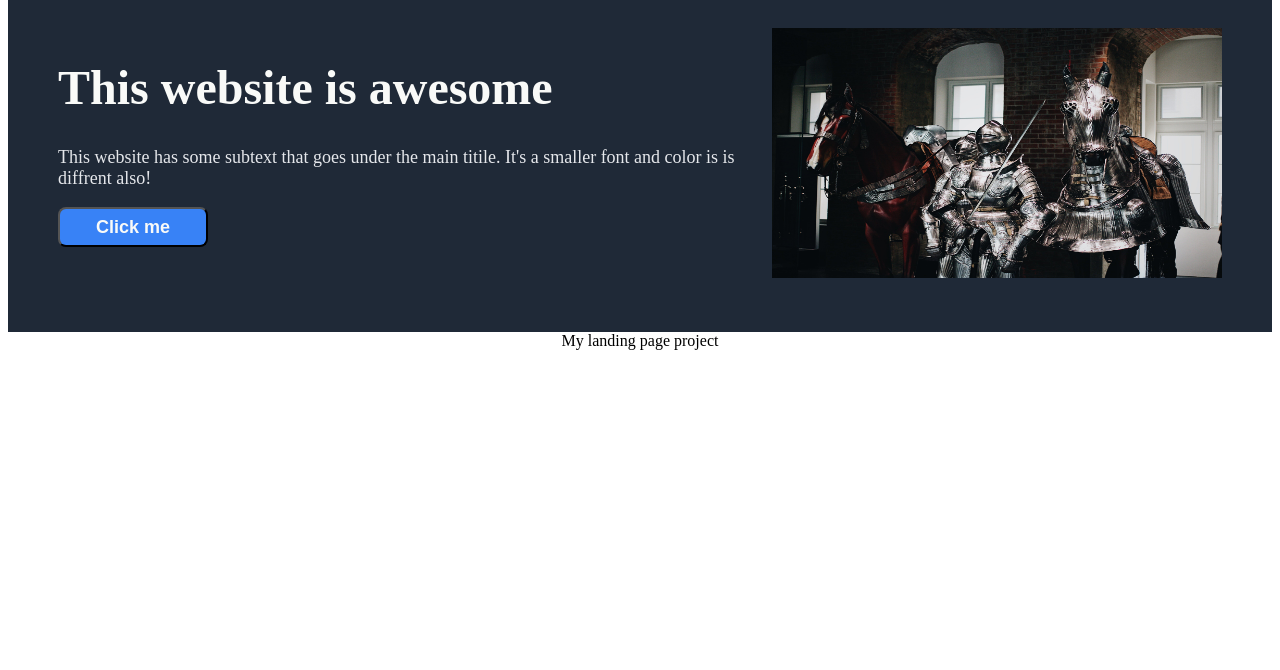
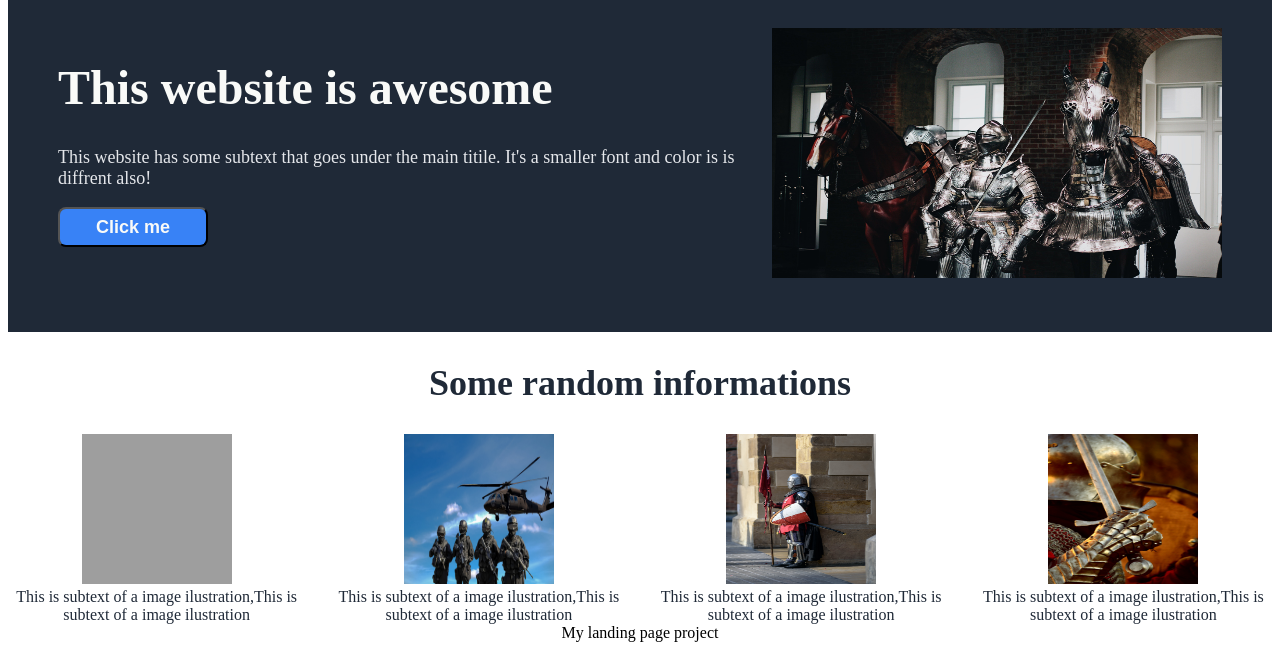
Before and after one commit to Veljko03/landing-page, a plain HTML site: page index.html in a window 1280 px wide. Shown: the part 130-800 px from the top of the page. Drawn offline with Linux system fonts and the light colour scheme; grey boxes are pictures that could not be loaded.

Commit message:
added second section with pics and some text under

```diff
--- a/index.html
+++ b/index.html
@@ -25,12 +25,35 @@
     <div class="content">
         <div class="leftContent">
             <h1>This website is awesome</h1>
-            <p>This website has some subtext that goes under the main titile. It's a smaller font and color is is diffrent also!</p>
+            <p id="one">This website has some subtext that goes under the main titile. It's a smaller font and color is is diffrent also!</p>
             <button>Click me</button>
         </div>
 
         <div class="leftContent">
-            <img src="./images/konj.jpg" alt="picture of worrior with a horse" width="450" height="250">
+            <img id="f" src="./images/konj.jpg" alt="picture of worrior with a horse" >
+        </div>
+
+    </div>
+
+    <div class="catalog">
+        <div class="title">
+            <h2>Some random informations</h2>
+        </div>
+
+        <div class="cards">
+            <div class="pic1">
+                <img id="t"  src="./images/vitez1.jpg" alt="">
+                <div class="text">This is subtext of a image ilustration,This is subtext of a image ilustration</div>            </div>
+            <div class="pic2">
+                <img id="t" src="./images/vitez2.jpg" alt="">
+                <div class="text">This is subtext of a image ilustration,This is subtext of a image ilustration</div>            </div>
+            <div class="pic3">
+                <img id="t" src="./images/vitez3.jpg" alt="">
+                <div class="text">This is subtext of a image ilustration,This is subtext of a image ilustration</div>            </div>
+            <div class="pic4">
+                <img id="t" src="./images/vitez4.jpg" alt="">
+                <div class="text">This is subtext of a image ilustration,This is subtext of a image ilustration</div>
+            </div>
         </div>
 
     </div>
--- a/style.css
+++ b/style.css
@@ -49,13 +49,50 @@ a{
     padding: 50px;
 
 }
+.catalog{
+    display: flex;
+    flex-direction: column;
+}
+
+.cards{
+    display: flex;
+    justify-content: space-between;
+    gap: 25px;
+
+}
+.text{
+    color: #1f2937;
+}
+
+.title{
+    display: flex;
+    justify-content: center;
+}
+.pic1, .pic2, .pic3, .pic4{
+    display: block;
+    text-align: center;
+}
 
 h1{
     font-size: 48px;
     font-weight: bolder;
     color: #f9faf8;
 }
-p{
+h2{
+    color: #1f2937;
+    font-size: 36px;
+    font-weight: bolder;
+}
+#one{
     font-size: 18px;
     color: #e5e7eb;
 }
+
+#f{
+    width: 450px;
+    height: 250px;
+}
+#t{
+    width: 150px;
+    height: 150px;
+}
```
Also changed, not shown: images/vitez2.jpg (added), images/vitez3.jpg (added), images/vitez4.jpg (added), 1 other file.
